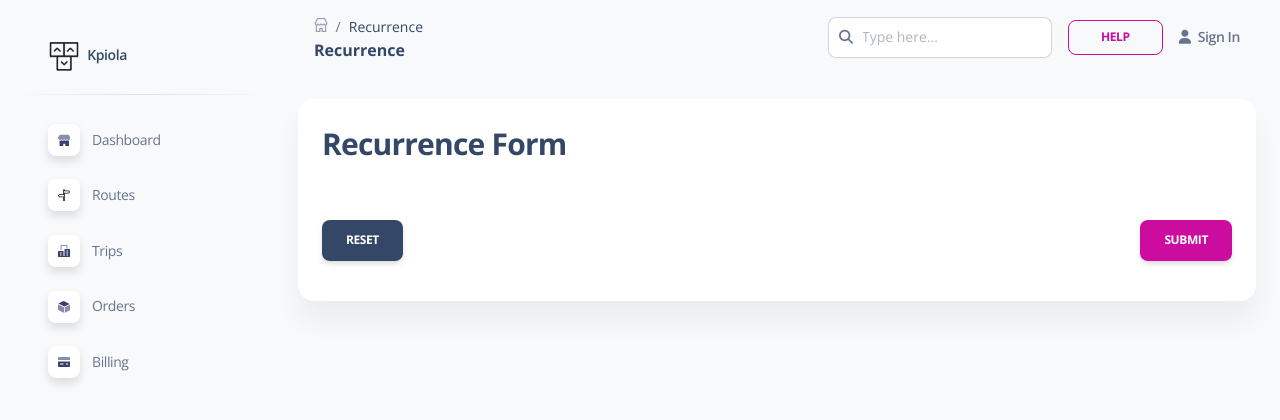
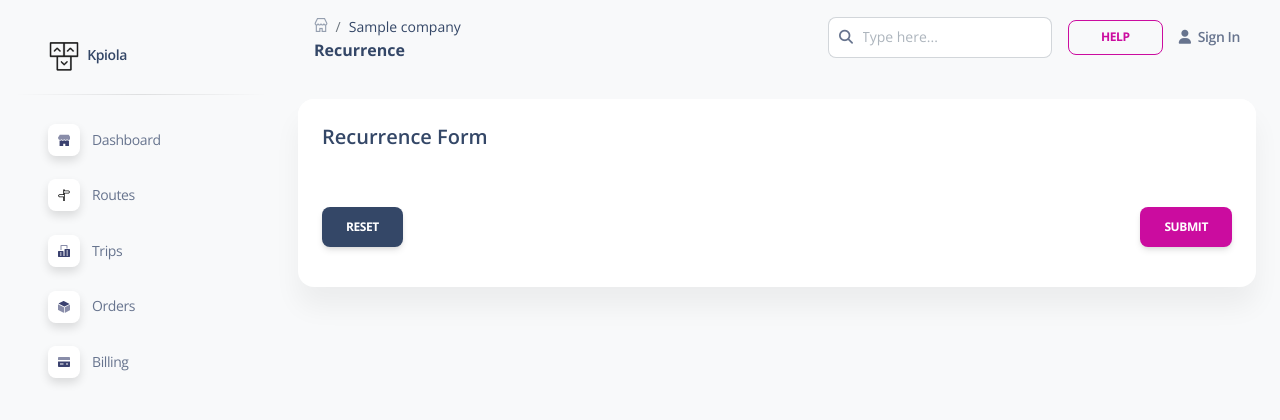
Before and after one commit to gurupratap-matharu/falcon, a Django app: template trips/templates/trips/recurrence_form.html in a window 1280 px wide. Shown: the top 420 px of the page. Run offline with Django 4.2, Linux system fonts and the light colour scheme; the template is opened without the code that fills it: most values are stand-ins (such as "Sample title", 1, 10 or a date in 2020); some libraries are stand-ins or nearby versions.

Commit message:
Improve layout of recurrence form

```diff
--- a/trips/templates/trips/recurrence_form.html
+++ b/trips/templates/trips/recurrence_form.html
@@ -7,7 +7,7 @@
 {% endblock title %}
 
 {% block breadcrumb %}
-  Recurrence
+  {{ company.name }}
 {% endblock breadcrumb %}
 
 {% block page_title %}
@@ -17,7 +17,7 @@
 {% block content %}
   <div class="card">
     <div class="card-header">
-      <h3>Recurrence Form</h3>
+      <h5>Recurrence Form</h5>
     </div>
     <div class="card-body">
       <form method="post" id="recurrence-form">
```
